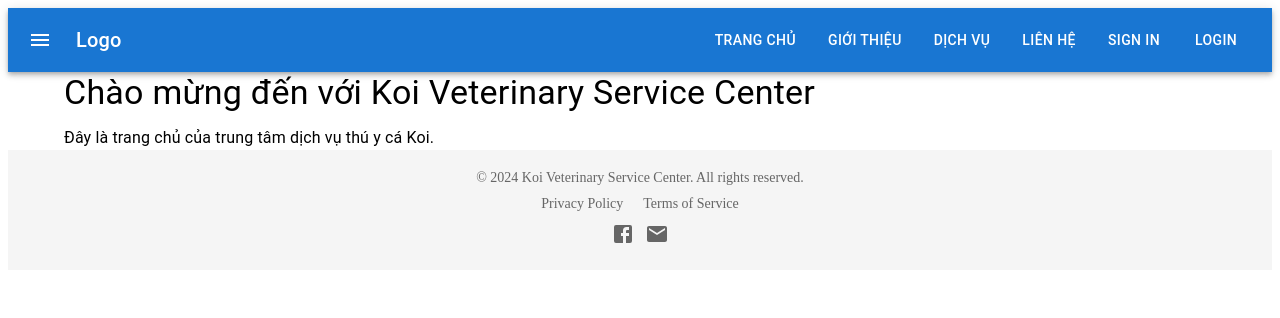
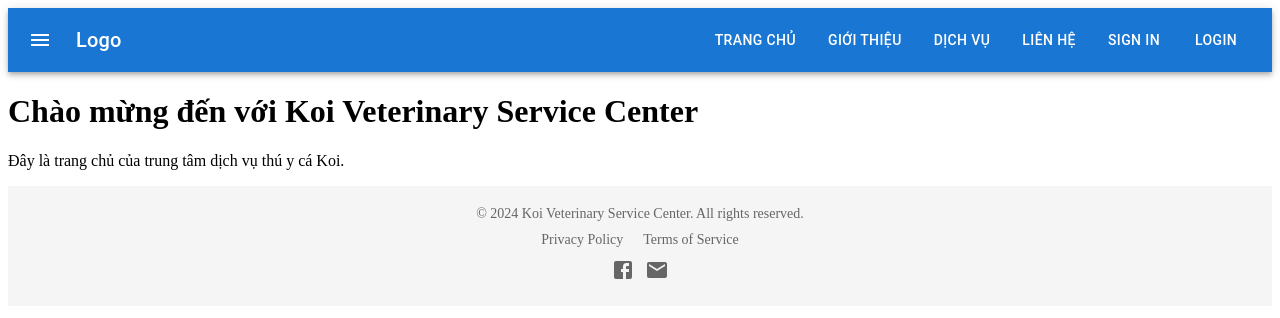
Before and after one commit to JonnyTran411/Koi-Veterinary-Service-Center, a React (Create React App) app in the folder kvsc-fe-app/: page / in a window 1280 px wide. Shown: the top 318 px of the page. Built offline with nearby package versions, Linux system fonts and the light colour scheme.

Commit message:
remove auth to components from pages

```diff
--- a/kvsc-fe-app/src/components/home/Homepage.jsx
+++ /dev/null
@@ -1,17 +0,0 @@
-import { Container, Typography } from "@mui/material";
-import React from "react";
-
-const HomePage = () => {
-  return (
-    <Container>
-      <Typography variant="h4" component="h1" gutterBottom>
-        Chào mừng đến với Koi Veterinary Service Center
-      </Typography>
-      <Typography variant="body1">
-        Đây là trang chủ của trung tâm dịch vụ thú y cá Koi.
-      </Typography>
-    </Container>
-  );
-};
-
-export default HomePage;
--- /dev/null
+++ b/kvsc-fe-app/src/pages/home/Homepage.jsx
@@ -0,0 +1,14 @@
+// ./pages/home/HomePage.jsx
+
+import React from "react";
+
+const HomePage = () => {
+  return (
+    <div>
+      <h1>Chào mừng đến với Koi Veterinary Service Center</h1>
+      <p>Đây là trang chủ của trung tâm dịch vụ thú y cá Koi.</p>
+    </div>
+  );
+};
+
+export default HomePage;
```
Also changed, not shown: kvsc-fe-app/src/App.js (+4 -4 lines), kvsc-fe-app/src/components/home/Homepage.scss (deleted), kvsc-fe-app/src/pages/auth/forgot-password/ForgetPassword.jsx (renamed from kvsc-fe-app/src/components/auth/forgot-password/ForgetPassword.jsx), kvsc-fe-app/src/pages/auth/forgot-password/ForgetPassword.scss (renamed from kvsc-fe-app/src/components/auth/forgot-password/ForgetPassword.scss), kvsc-fe-app/src/pages/auth/login/Login.jsx (renamed from kvsc-fe-app/src/components/auth/login/Login.jsx), kvsc-fe-app/src/pages/auth/login/Login.scss (renamed from kvsc-fe-app/src/components/auth/login/Login.scss), kvsc-fe-app/src/pages/auth/register/Register.jsx (renamed from kvsc-fe-app/src/components/auth/register/Register.jsx), kvsc-fe-app/src/pages/auth/register/Register.scss (renamed from kvsc-fe-app/src/components/auth/register/Register.scss), kvsc-fe-app/src/pages/home/Homepage.scss (added).
